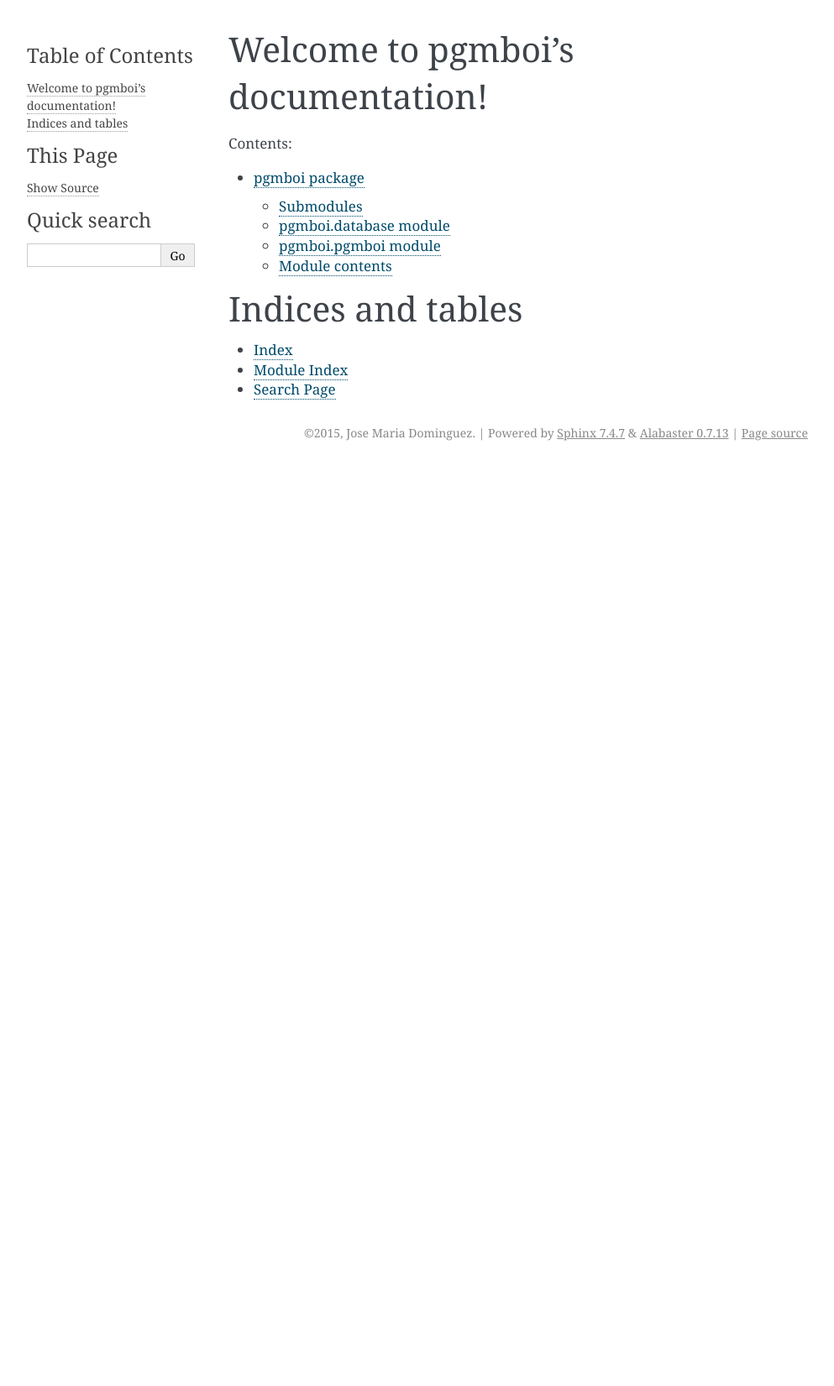
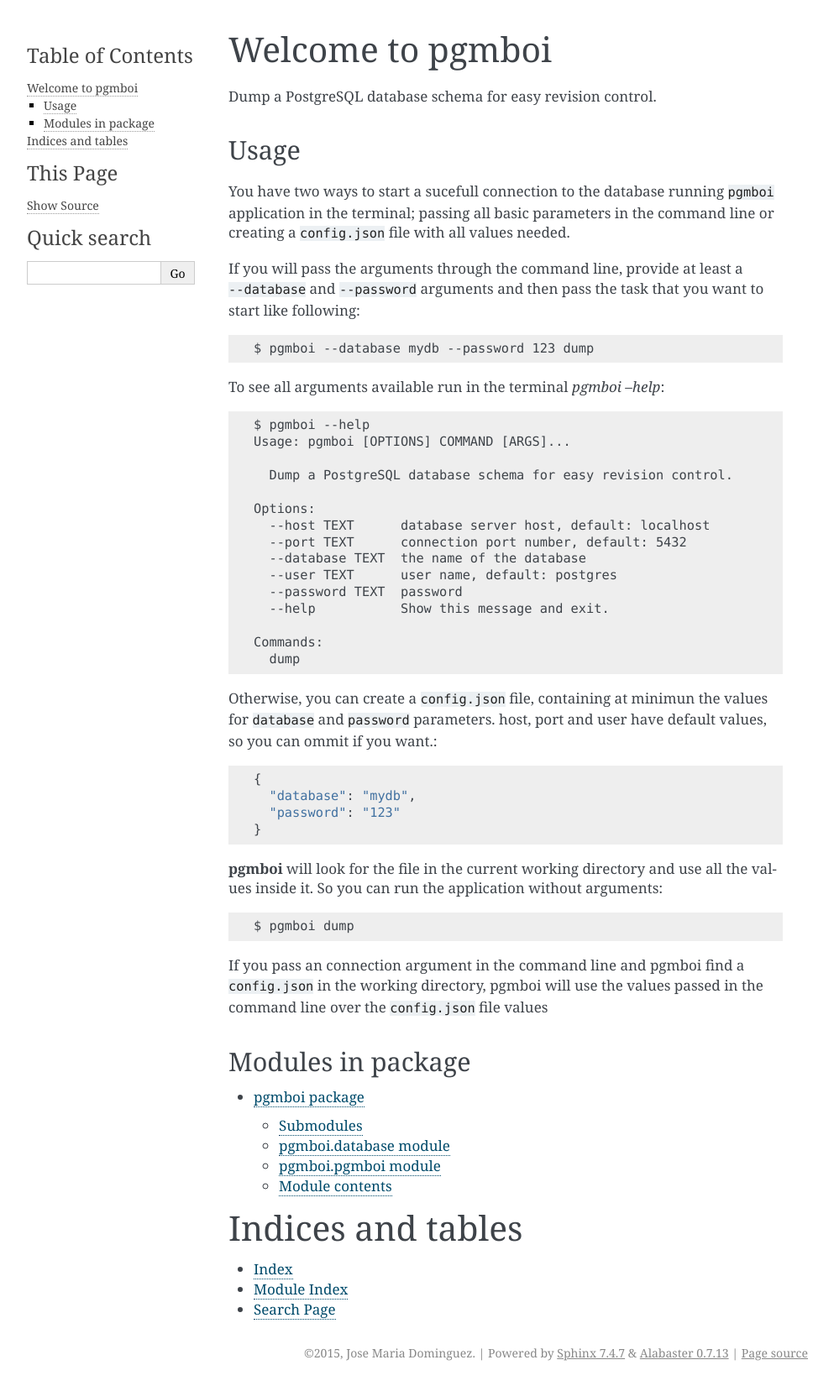
Before and after one commit to mbarakaja/pgmboi, a Sphinx documentation site: the page built from docs/index.rst, in a window 1280 px wide. Shown: the whole page at 84% size, without its empty margins (148-1141 px from the left). Built offline with Sphinx 7.4.7, drawn with Linux system fonts in a browser that asks for light colours; the version number is read from the project's files by our own code; before the commit the page ends 900 px from its top, so only the background shows below that.

Commit message:
docs(index): Add description and usage instructions

```diff
--- a/docs/index.rst
+++ b/docs/index.rst
@@ -1,17 +1,69 @@
-.. pgmboi documentation master file, created by
-   sphinx-quickstart on Tue Jul 21 13:14:15 2015.
-   You can adapt this file completely to your liking, but it should at least
-   contain the root `toctree` directive.
+Welcome to pgmboi
+=================
 
-Welcome to pgmboi's documentation!
-==================================
+Dump a PostgreSQL database schema for easy revision control.
 
-Contents:
+Usage
+-----
+
+You have two ways to start a sucefull connection to the database running
+``pgmboi`` application in the terminal; passing all basic parameters
+in the command line or creating a ``config.json`` file with all values
+needed.
+
+If you will pass the arguments through the command line, provide at least
+a ``--database`` and ``--password`` arguments and then pass the task that
+you want to start like following::
+
+    $ pgmboi --database mydb --password 123 dump
+
+To see all arguments available run in the terminal `pgmboi --help`::
+
+    $ pgmboi --help
+    Usage: pgmboi [OPTIONS] COMMAND [ARGS]...
+
+      Dump a PostgreSQL database schema for easy revision control.
+
+    Options:
+      --host TEXT      database server host, default: localhost
+      --port TEXT      connection port number, default: 5432
+      --database TEXT  the name of the database
+      --user TEXT      user name, default: postgres
+      --password TEXT  password
+      --help           Show this message and exit.
+
+    Commands:
+      dump
+
+
+Otherwise, you can create a ``config.json`` file, containing at minimun
+the values for ``database`` and ``password`` parameters. host, port
+and user have default values, so you can ommit if you want.::
+
+    {
+      "database": "mydb",
+      "password": "123"
+    }
+
+**pgmboi** will look for the file in the current working directory and
+use all the values inside it. So you can run the application without arguments::
+
+    $ pgmboi dump
+
+If you pass an connection argument in the command line and pgmboi find
+a ``config.json`` in the working directory, pgmboi will use the values
+passed in the command line over the ``config.json`` file values
+
+
+Modules in package
+------------------
 
 .. toctree::
    :maxdepth: 4
 
    pgmboi
+
+
 
 
 Indices and tables
```
